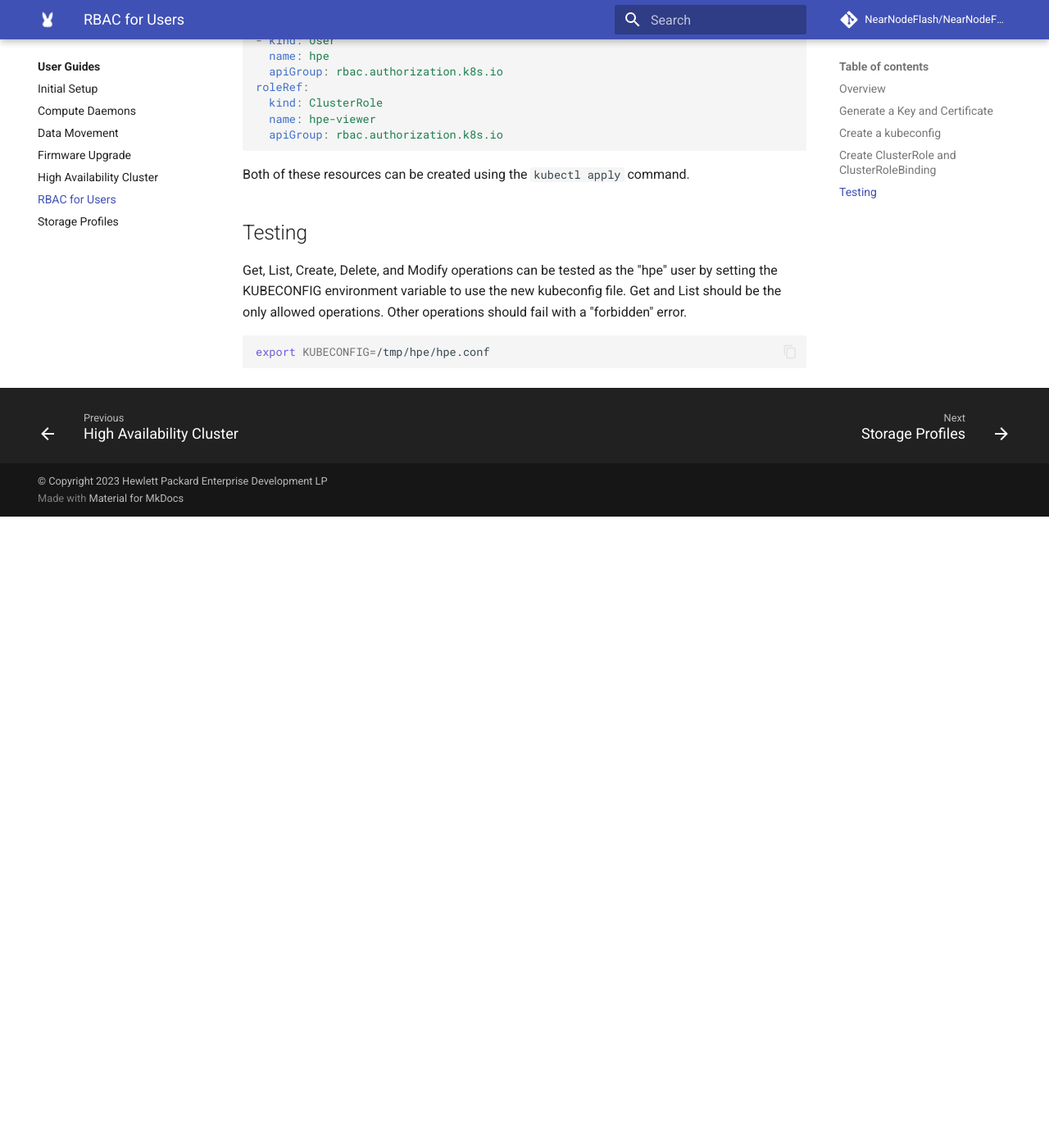
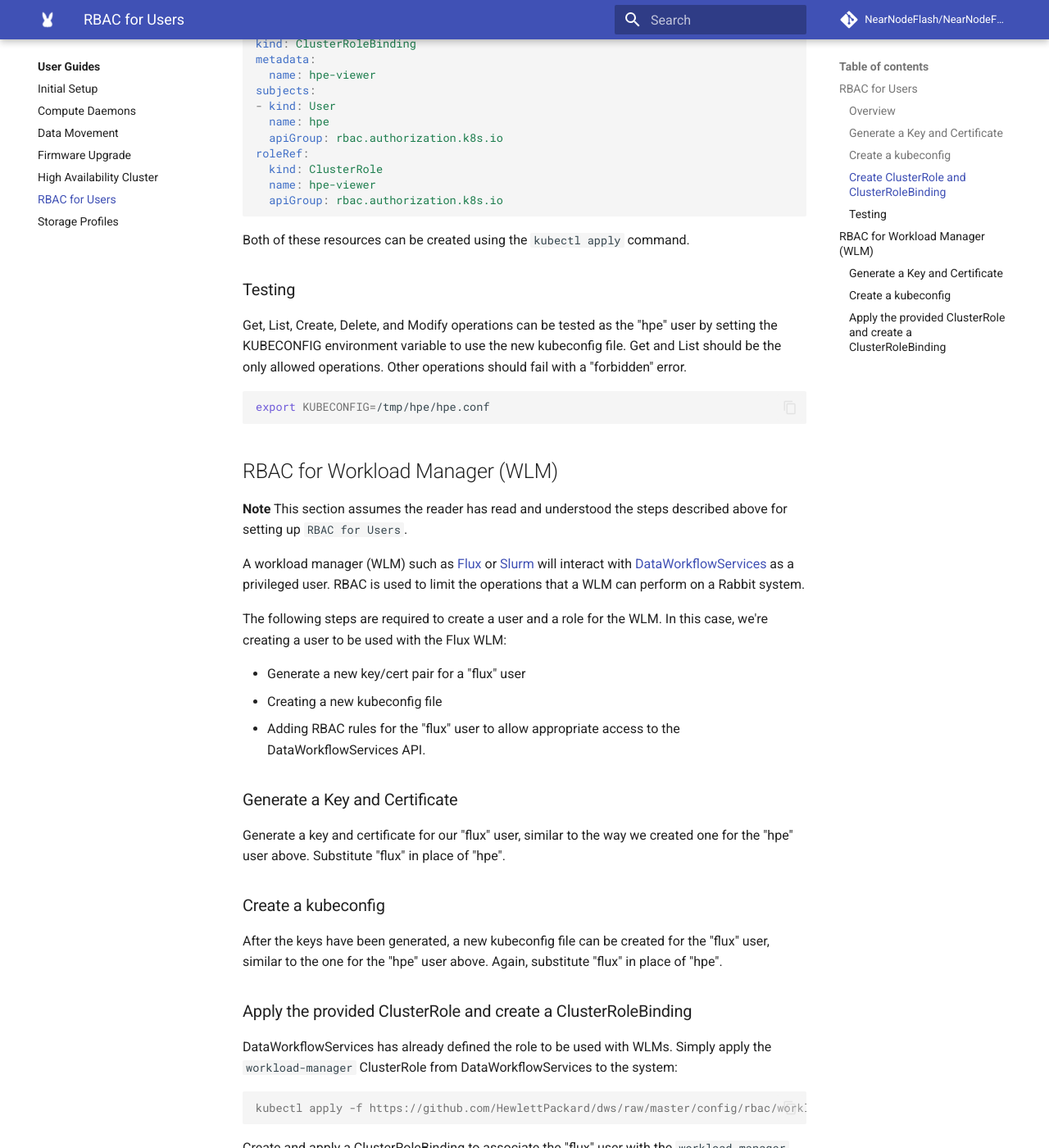
Before and after one commit to NearNodeFlash/NearNodeFlash.github.io, an MkDocs documentation site: the page built from docs/guides/rbac-for-users/readme.md, in a window 1280 px wide and 1400 px high, scrolled down 2171 px. Shown: the whole window at 82% size. Built offline with MkDocs 1.6.1 and Material for MkDocs 9.7.7, drawn with Linux system fonts in a browser that asks for light colours; comment, search, counter and statistics services are not loaded; the version menu is left out; before the commit the page ends 2801 px from its top, so only the background shows below that; some of the changed text lies outside the part shown.

Commit message:
Document RBAC configuration for Flux (#62)
This relies on the "RBAC for Users" documentation, and it generalizes those
steps a bit to make it easier to cut-n-paste them for the flux user case.

Signed-off-by: Dean Roehrich <dean.roehrich@hpe.com>

````diff
--- a/docs/guides/rbac-for-users/readme.md
+++ b/docs/guides/rbac-for-users/readme.md
@@ -3,13 +3,15 @@ authors: Matt Richerson <matthew.richerson@hpe.com>
 categories: setup
 ---
 
-# RBAC for Users
-
-This document shows how to create a kubeconfig file with RBAC set up to restrict access to view only for resources.
-
-## Overview
+# RBAC: Role-Based Access Control
 
 RBAC (Role Based Access Control) determines the operations a user or service can perform on a list of Kubernetes resources. RBAC affects everything that interacts with the kube-apiserver (both users and services internal or external to the cluster). More information about RBAC can be found in the Kubernetes [***documentation***](https://kubernetes.io/docs/reference/access-authn-authz/rbac/).
+
+## RBAC for Users
+
+This section shows how to create a kubeconfig file with RBAC set up to restrict access to view only for resources.
+
+### Overview
 
 User access to a Kubernetes cluster is defined through a kubeconfig file. This file contains the address of the kube-apiserver as well as the key and certificate for the user. Typically this file is located in `~/.kube/config`. When a kubernetes cluster is created, a config file is generated for the admin that allows unrestricted access to all resources in the cluster. This is the equivalent of `root` on a Linux system.
 
@@ -19,46 +21,49 @@ The goal of this document is to create a new kubeconfig file that allows view on
 - Creating a new kubeconfig file
 - Adding RBAC rules for the "hpe" user to allow read access
 
-## Generate a Key and Certificate
+### Generate a Key and Certificate
 
 The first step is to create a new key and certificate so that HPE employees can authenticate as the "hpe" user. This will likely be done on one of the master nodes. The `openssl` command needs access to the certificate authority file. This is typically located in `/etc/kubernetes/pki`.
 
 ```bash
 
 # make a temporary work space
-mkdir /tmp/hpe
-cd /tmp/hpe
+mkdir /tmp/rabbit
+cd /tmp/rabbit
+
+# Create this user
+export USERNAME=hpe
 
 # generate a new key
-openssl genrsa -out hpe.key 2048
+openssl genrsa -out rabbit.key 2048
 
-# create a certificate signing request for the "hpe" user
-openssl req -new -key hpe.key -out hpe.csr -subj "/CN=hpe"
+# create a certificate signing request for this user
+openssl req -new -key rabbit.key -out rabbit.csr -subj "/CN=$USERNAME"
 
 # generate a certificate using the certificate authority on the k8s cluster. This certificate lasts 500 days
-openssl x509 -req -in hpe.csr -CA /etc/kubernetes/pki/ca.crt -CAkey /etc/kubernetes/pki/ca.key -CAcreateserial -out hpe.crt -days 500
+openssl x509 -req -in rabbit.csr -CA /etc/kubernetes/pki/ca.crt -CAkey /etc/kubernetes/pki/ca.key -CAcreateserial -out rabbit.crt -days 500
 
 ```
 
-## Create a kubeconfig
+### Create a kubeconfig
 
-After the keys have been generated, a new kubeconfig file can be created for the "hpe" user. The admin kubeconfig `/etc/kubernetes/admin.conf` can be used to determine the cluster name kube-apiserver address.
+After the keys have been generated, a new kubeconfig file can be created for this user. The admin kubeconfig `/etc/kubernetes/admin.conf` can be used to determine the cluster name kube-apiserver address.
 
 ```bash
 
 # create a new kubeconfig with the server information
-kubectl config set-cluster {CLUSTER_NAME} --kubeconfig=/tmp/hpe/hpe.conf --server={SERVER_ADDRESS} --certificate-authority=/etc/kubernetes/pki/ca.crt --embed-certs=true
+kubectl config set-cluster $CLUSTER_NAME --kubeconfig=/tmp/rabbit/rabbit.conf --server=$SERVER_ADDRESS --certificate-authority=/etc/kubernetes/pki/ca.crt --embed-certs=true
 
-# add the key and cert for the "hpe" user to the config
-kubectl config set-credentials hpe --kubeconfig=/tmp/hpe/hpe.conf --client-certificate=/tmp/hpe/hpe.crt --client-key=/tmp/hpe/hpe.key --embed-certs=true
+# add the key and cert for this user to the config
+kubectl config set-credentials $USERNAME --kubeconfig=/tmp/rabbit/rabbit.conf --client-certificate=/tmp/rabbit/rabbit.crt --client-key=/tmp/rabbit/rabbit.key --embed-certs=true
 
 # add a context
-kubectl config set-context hpe-context --kubeconfig=/tmp/hpe/hpe.conf --cluster={CLUSTER_NAME} --user=hpe
+kubectl config set-context $USERNAME --kubeconfig=/tmp/rabbit/rabbit.conf --cluster=$CLUSTER_NAME --user=$USERNAME
 ```
 
 The kubeconfig file should be placed in a location where HPE employees have read access to it.
 
-## Create ClusterRole and ClusterRoleBinding
+### Create ClusterRole and ClusterRoleBinding
 
 The next step is to create ClusterRole and ClusterRoleBinding resources. The ClusterRole provided allows viewing all cluster and namespace scoped resources, but disallows creating, deleting, or modifying any resources.
 
@@ -92,10 +97,58 @@ roleRef:
 
 Both of these resources can be created using the `kubectl apply` command.
 
-## Testing
+### Testing
 
 Get, List, Create, Delete, and Modify operations can be tested as the "hpe" user by setting the KUBECONFIG environment variable to use the new kubeconfig file. Get and List should be the only allowed operations. Other operations should fail with a "forbidden" error.
 
 ```bash
 export KUBECONFIG=/tmp/hpe/hpe.conf
 ```
+
+## RBAC for Workload Manager (WLM)
+
+**Note** This section assumes the reader has read and understood the steps described above for setting up `RBAC for Users`.
+
+A workload manager (WLM) such as [Flux](https://github.com/flux-framework) or [Slurm](https://slurm.schedmd.com) will interact with [DataWorkflowServices](https://dataworkflowservices.github.io) as a privileged user. RBAC is used to limit the operations that a WLM can perform on a Rabbit system.
+
+The following steps are required to create a user and a role for the WLM.  In this case, we're creating a user to be used with the Flux WLM:
+
+- Generate a new key/cert pair for a "flux" user
+- Creating a new kubeconfig file
+- Adding RBAC rules for the "flux" user to allow appropriate access to the DataWorkflowServices API.
+
+### Generate a Key and Certificate
+
+Generate a key and certificate for our "flux" user, similar to the way we created one for the "hpe" user above.  Substitute "flux" in place of "hpe".
+
+### Create a kubeconfig
+
+After the keys have been generated, a new kubeconfig file can be created for the "flux" user, similar to the one for the "hpe" user above.  Again, substitute "flux" in place of "hpe".
+
+### Apply the provided ClusterRole and create a ClusterRoleBinding
+
+DataWorkflowServices has already defined the role to be used with WLMs.  Simply apply the `workload-manager` ClusterRole from DataWorkflowServices to the system:
+
+```console
+kubectl apply -f https://github.com/HewlettPackard/dws/raw/master/config/rbac/workload_manager_role.yaml
+```
+
+Create and apply a ClusterRoleBinding to associate the "flux" user with the `workload-manager` ClusterRole:
+
+ClusterRoleBinding
+```yaml
+apiVersion: rbac.authorization.k8s.io/v1
+kind: ClusterRoleBinding
+metadata:
+  name: flux
+subjects:
+- kind: User
+  name: flux
+  apiGroup: rbac.authorization.k8s.io
+roleRef:
+  kind: ClusterRole
+  name: workload-manager
+  apiGroup: rbac.authorization.k8s.io
+```
+
+The WLM should then use the kubeconfig file associated with this "flux" user to access the DataWorkflowServices API and the Rabbit system.
````
